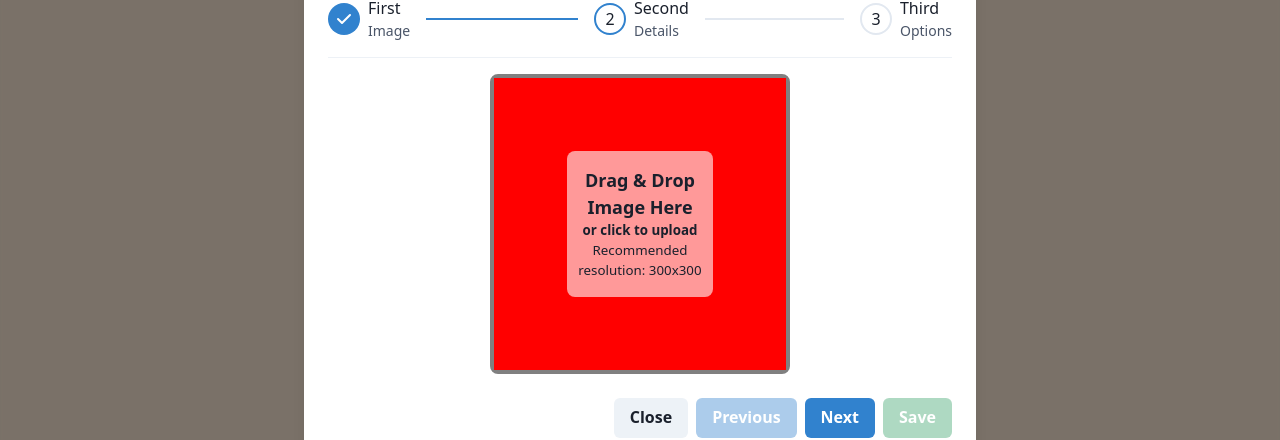
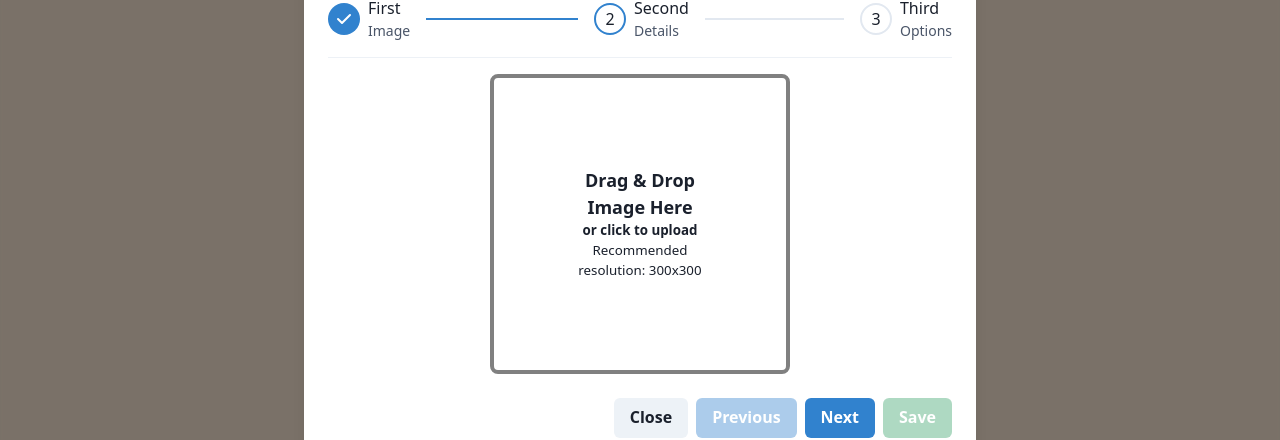
Before and after one commit to MilPredo/MenuCRUD, a React (Vite) app: page / in a window 1280 px wide. Both pictures are taken after typing "Sample" into the empty fields and a click on the button "Add Item". Shown: the part 210-650 px from the top of the page. Built offline with nearby package versions, Linux system fonts and the light colour scheme; no server answers; the database is empty; a web font is replaced by a local one.

Commit message:
remove red bg

```diff
--- a/src/components/inputProductModal/InputImage.tsx
+++ b/src/components/inputProductModal/InputImage.tsx
@@ -48,7 +48,7 @@ function InputImage({
         transition="transform 0.3s ease"
         type="button"
       >
-        <Center ref={ref} bg='red' h="100%">
+        <Center ref={ref} h="100%">
           <Square size="50%" flexDir="column" bg="rgba(255,255,255,0.6)" backdropFilter={"blur(4px)"} borderRadius="lg">
             <Text fontWeight="bold" fontSize="large">
               Drag & Drop Image Here
```
